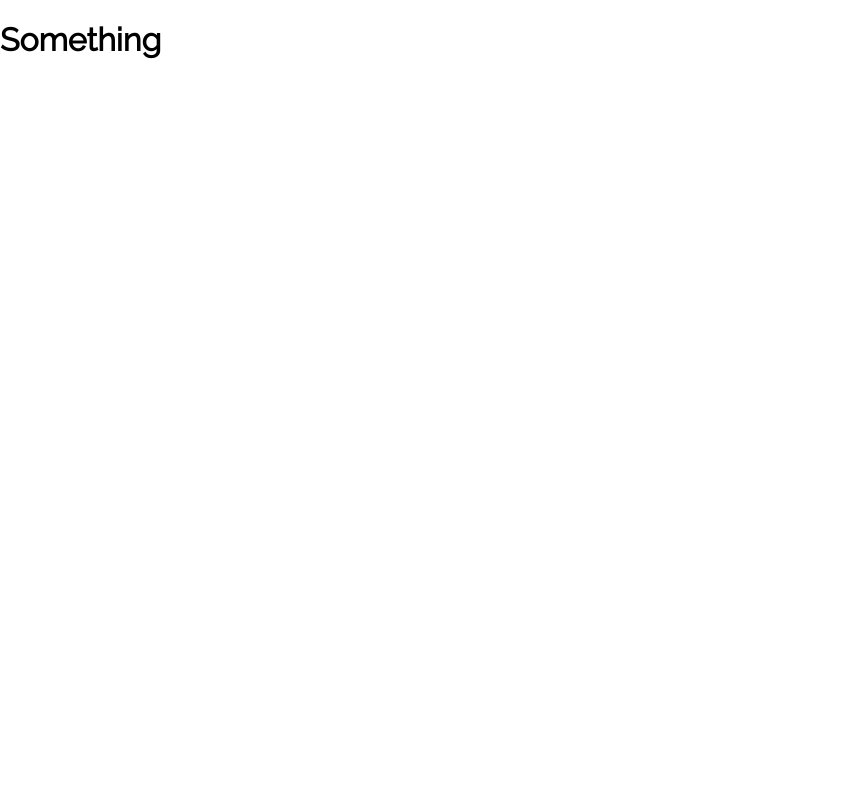
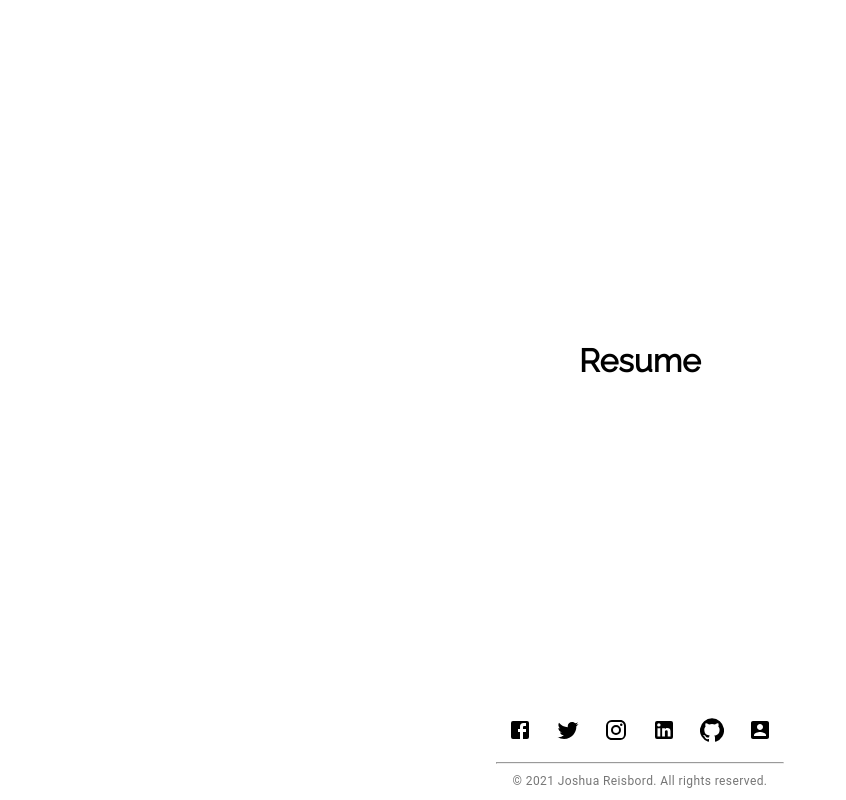
Before and after one commit to joshuareisbord/Personal-Website, a React (Create React App) app: page /resume in a window 1280 px wide. Shown: the whole page, without its empty margins (0-846 px from the left). Built offline with nearby package versions, Linux system fonts and the light colour scheme.

Commit message:
Footer and routing done

```diff
--- a/src/App.js
+++ b/src/App.js
@@ -1,11 +1,87 @@
 import React from 'react';
+
+import {
+    BrowserRouter as Router,
+    Switch,
+    Route
+       } from 'react-router-dom';
+
+import {Box} from '@material-ui/core'
+
+import Home from './components/pages/home'
+import About from './components/pages/about';
+import Projects from './components/pages/projects';
+import Resume from './components/pages/resume';
+
+import Footer from './components/organisms/footer'
 
 function App(){
 
+  const styles = {
+    exteriorBox: {
+        display: 'flex',
+        width: '100vw',
+        minHeight: '100vh',
+        alignItems: 'center',
+        justifyContent: 'center',
+        flexDirection: 'column',
+    },
+    interiorBox: {
+        display: 'flex',
+        minHeight: '90vh',
+        alignItems: 'center',
+        justifyContent: 'center',
+        flexDirection: 'column',
+    },
+    footerBox: {
+        display: 'flex',
+        width: '100vw',
+        height: '10vh',
+        alignItems: 'center',
+        justifyContent: 'flex-end',
+        flexDirection: 'column',
+    },
+}
+
     return (
       <div>
-        <h1>Something</h1>
-      </div>
+      {/* This box bounds the entire page */}
+      <Box style={styles.exteriorBox}>
+
+          {/* Page renders in this box */}
+          <Box style={styles.interiorBox} justifyContent='center'>
+              <Router>
+                  <Switch>
+
+
+                      <Route exact path="/">
+                          <Home/>
+                      </Route>
+
+                      <Route exact path="/about">
+                          <About/>
+                      </Route>
+
+                      <Route exact path="/projects">
+                          <Projects/>
+                      </Route>
+
+                      <Route exact path="/resume">
+                          <Resume/>
+                      </Route>
+
+
+                  </Switch>
+              </Router>
+          </Box>
+
+          {/* Footer renders in this page */}
+          <Box style={styles.footerBox}>
+              <Footer/>
+          </Box>
+      </Box>
+
+  </div>
     );
 
 }
--- /dev/null
+++ b/src/components/organisms/footer.jsx
@@ -0,0 +1,66 @@
+import React from 'react';
+
+import Container from '@material-ui/core/Container';
+import Box from '@material-ui/core/Box';
+import IconButton from '@material-ui/core/IconButton';
+import Typography from '@material-ui/core/Typography';
+
+import FacebookIcon from '@material-ui/icons/Facebook';
+import TwitterIcon from '@material-ui/icons/Twitter';
+import InstagramIcon from '@material-ui/icons/Instagram';
+import LinkedInIcon from '@material-ui/icons/LinkedIn';
+import GitHubIcon from '@material-ui/icons/GitHub';
+import AccountBoxIcon from '@material-ui/icons/AccountBox';
+
+export default function Component(props) {
+
+    const links = {
+        facebook: 'https://www.facebook.com/joshuareisbord/',
+        twitter: 'https://twitter.com/JoshuaReisbord',
+        instagram: 'https://www.instagram.com/joshuareisbord/',
+        linkedin: 'https://www.linkedin.com/in/joshua-reisbord-4b3a211a1/',
+        github: 'https://github.com/joshuareisbord',
+        resume: 'https://joshuareisbord.com/resume'
+    }
+
+  return (
+    <footer>
+      <Container maxWidth="lg">
+        <Box py={1} textAlign="center">
+          <Box>
+
+            <IconButton target='_blank' href={links.facebook} color="inherit" aria-label="Facebook">
+              <FacebookIcon />
+            </IconButton>
+
+            <IconButton target='_blank' href={links.twitter} color="inherit" aria-label="Twitter">
+              <TwitterIcon />
+            </IconButton>
+
+            <IconButton target='_blank' href={links.instagram} color="inherit" aria-label="Instagram">
+              <InstagramIcon />
+            </IconButton>
+
+            <IconButton target='_blank' href={links.linkedin} color="inherit" aria-label="LinkedIn">
+              <LinkedInIcon />
+            </IconButton>
+
+            <IconButton target='_blank' href={links.github} color="inherit" aria-label="GitHub">
+              <GitHubIcon />
+            </IconButton>
+
+            <IconButton target='_blank' href={links.resume} color="inherit" aria-label="Resume">
+              <AccountBoxIcon />
+            </IconButton>
+
+          </Box>
+
+          <hr/>
+
+          <Typography color="textSecondary" component="p" variant="caption" gutterBottom={false}>© 2021 Joshua Reisbord. All rights reserved.</Typography>
+
+        </Box>
+      </Container>
+    </footer>
+  );
+}
--- /dev/null
+++ b/src/components/organisms/project.jsx
@@ -0,0 +1,53 @@
+import React from 'react';
+import { makeStyles } from '@material-ui/core/styles';
+import Card from '@material-ui/core/Card';
+import CardActionArea from '@material-ui/core/CardActionArea';
+import CardActions from '@material-ui/core/CardActions';
+import CardContent from '@material-ui/core/CardContent';
+import CardMedia from '@material-ui/core/CardMedia';
+import Button from '@material-ui/core/Button';
+import Typography from '@material-ui/core/Typography';
+
+const useStyles = makeStyles({
+  root: {
+    maxWidth: 345,
+  },
+  media: {
+    height: 140,
+  },
+});
+
+function Project() {
+  const classes = useStyles();
+
+  return (
+    <Card className={classes.root}>
+      <CardActionArea>
+        <CardMedia
+          className={classes.media}
+          image="/static/images/cards/contemplative-reptile.jpg"
+          title="Contemplative Reptile"
+        />
+        <CardContent>
+          <Typography gutterBottom variant="h5" component="h2">
+            Lizard
+          </Typography>
+          <Typography variant="body2" color="textSecondary" component="p">
+            Lizards are a widespread group of squamate reptiles, with over 6,000 species, ranging
+            across all continents except Antarctica
+          </Typography>
+        </CardContent>
+      </CardActionArea>
+      <CardActions>
+        <Button size="small" color="primary">
+          Github
+        </Button>
+        <Button size="small" color="primary">
+          Preview
+        </Button>
+      </CardActions>
+    </Card>
+  );
+}
+
+export default Project;
--- /dev/null
+++ b/src/components/pages/about.jsx
@@ -0,0 +1,14 @@
+import React from 'react';
+
+function About() {
+
+    return (
+        <div>
+            <h1>About</h1>
+        </div>
+    );
+
+
+}
+
+export default About;
--- /dev/null
+++ b/src/components/pages/home.jsx
@@ -0,0 +1,14 @@
+import React from 'react';
+
+function Home() {
+
+    return (
+        <div>
+            <h1>Home</h1>
+        </div>
+    );
+
+
+}
+
+export default Home;
--- /dev/null
+++ b/src/components/pages/projects.jsx
@@ -0,0 +1,16 @@
+import React from 'react';
+
+import Project from '../organisms/project';
+
+function Projects() {
+
+    return (
+        <div>
+            <Project/>
+        </div>
+    );
+
+
+}
+
+export default Projects;
--- /dev/null
+++ b/src/components/pages/resume.jsx
@@ -0,0 +1,14 @@
+import React from 'react';
+
+function Resume() {
+
+    return (
+        <div>
+            <h1>Resume</h1>
+        </div>
+    );
+
+
+}
+
+export default Resume;
```
Also changed, not shown: package.json (+9 -8 lines), 1 other file (tests, documents, lock files or other folders).
